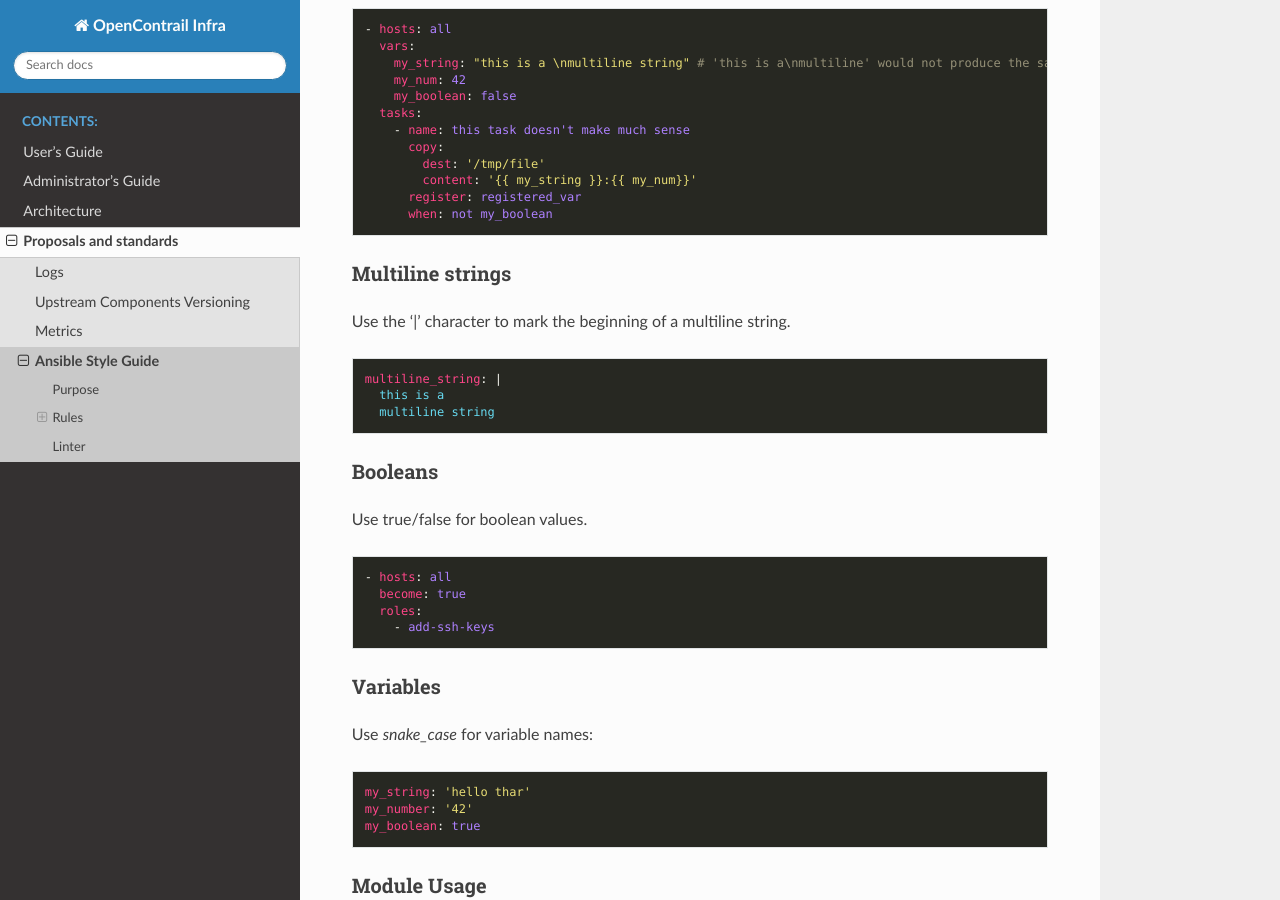
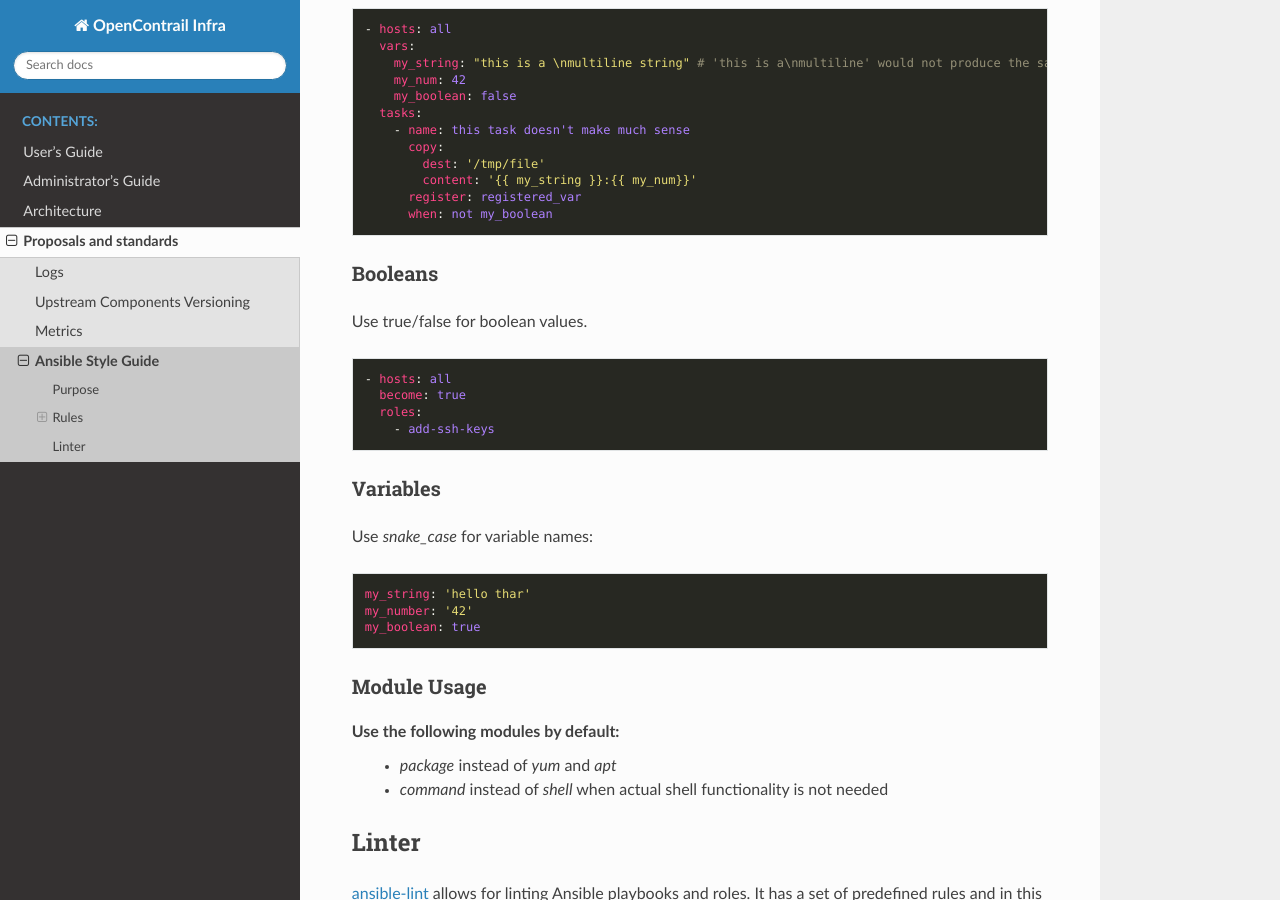
Before and after one commit to wurbanski/contrail-infra-doc, a Sphinx documentation site: the page built from source/rfc/ansible-style-guide.rst, in a window 1280 px wide and 900 px high, scrolled down 2584 px. Built offline with Sphinx 7.4.7 and the Read the Docs theme 2.0.0, drawn with Linux system fonts in a browser that asks for light colours.

Commit message:
Remove rule on strict "|" usage as a multiline string marker

```diff
--- a/source/rfc/ansible-style-guide.rst
+++ b/source/rfc/ansible-style-guide.rst
@@ -142,17 +142,6 @@ Use double quotes only where single quotes can not be used to write syntacticall
         register: registered_var
         when: not my_boolean
 
-Multiline strings
-^^^^^^^^^^^^^^^^^
-
-Use the '|' character to mark the beginning of a multiline string.
-
-.. code-block:: yaml
-
-  multiline_string: |
-    this is a
-    multiline string
-
 Booleans
 ^^^^^^^^
 
```
